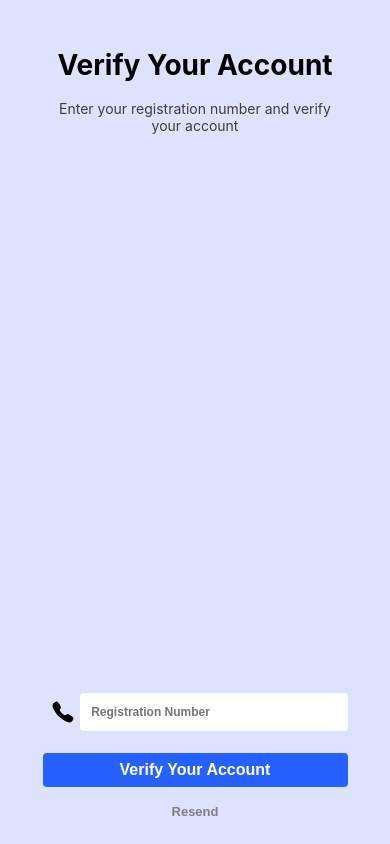
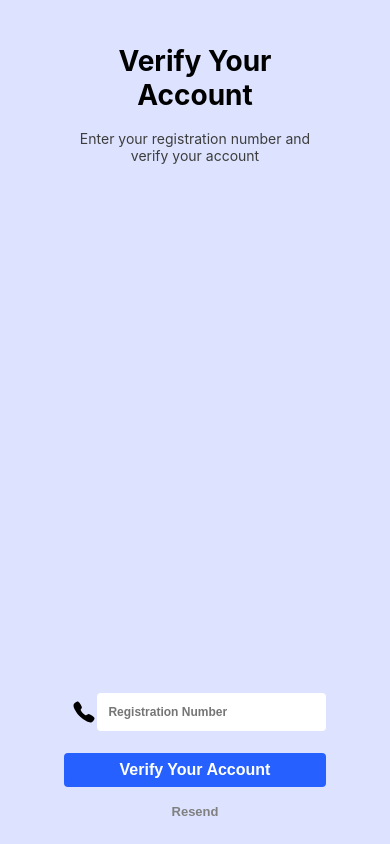
Before and after one commit to harshbrahmxatriya/company-base, a React (Create React App) app: page /verify-phone in a window 390 px wide. Built offline with nearby package versions, Linux system fonts and the light colour scheme.

Commit message:
add responsive UI

```diff
--- a/src/pages/Login.js
+++ b/src/pages/Login.js
@@ -9,6 +9,7 @@ function Login() {
           <img src="/company-image.jpg" alt="login graphics" />
         </div>
         <div className="Login__form-side">
+          <section>
             <div className="cancel-btn">
               <MdCancel
                 style={{
@@ -17,8 +18,9 @@ function Login() {
                 size={20}
               />
             </div>
-          <div className="form-content">
             <h1>Login</h1>
+          </section>
+          <section className="Login__botom-section">
             <div className="fieldset">
               <FaAddressCard size={20} />
               <input
@@ -27,7 +29,6 @@ function Login() {
                 className="field-input"
               />
             </div>
-
             <div className="fieldset Login__last-fieldset">
               <FaKey size={20} />
               <input
@@ -43,7 +44,7 @@ function Login() {
                 Sign up here
               </button>{" "}
             </p>
-          </div>
+          </section>
         </div>
       </div>
     </div>
--- a/src/pages/ResetPassword.js
+++ b/src/pages/ResetPassword.js
@@ -5,8 +5,12 @@ const ResetPassword = () => {
   return (
     <div className="ResetPassword">
       <div className="ResetPassword__overlay">
+        <div className="ResetPassword__form-side">
+          <section>
             <h1>Reset your password</h1>
             <p>Enter a valid password</p>
+          </section>
+          <section className="ResetPassword__bottom-section">
             <div className="fieldset">
               <FaKey size={12} />
               <input
@@ -25,6 +29,8 @@ const ResetPassword = () => {
             </div>
             <button className="submit-btn"> Verify Your Account </button>
             <button className="footer-btn">Resend</button>
+          </section>
+        </div>
       </div>
     </div>
   );
--- a/src/pages/SignUp.js
+++ b/src/pages/SignUp.js
@@ -12,6 +12,7 @@ const SignUp = () => {
           <img src="/company-image.jpg" alt="login graphics" />
         </div>
         <div className="SignUp__form-side">
+          <section>
             <div className="cancel-btn">
               <MdCancel
                 style={{
@@ -20,8 +21,10 @@ const SignUp = () => {
                 size={20}
               />
             </div>
-          <div className="form-content">
+
             <h1>SignUp</h1>
+          </section>
+          <section className="SignUp__bottom-section">
             <div className="fieldset">
               <FaAddressCard size={20} />
               <input
@@ -85,7 +88,7 @@ const SignUp = () => {
               Already have an account?
               <button className="footer-btn">Login here</button>{" "}
             </p>
-          </div>
+          </section>
         </div>
       </div>
     </div>
--- a/src/pages/VerifyEmail.js
+++ b/src/pages/VerifyEmail.js
@@ -4,11 +4,15 @@ const VerifyEmail = () => {
   return (
     <div className="VerifyPhone">
       <div className="VerifyPhone__overlay">
+        <div className="VerifyPhone__form-side">
+          <section>
             <h1>Verification</h1>
             <p>
-          The account verification code has been sent to your registered email
-          address<em>appblee@gmail.com</em>{" "}
+              The account verification code has been sent to your registered
+              email address<em>appblee@gmail.com</em>{" "}
             </p>
+          </section>
+          <section className="VerifyPhone__bottom-section">
             <div className="fieldset SignUp__last-fieldset">
               <FaKey size={12} />
               <input
@@ -19,6 +23,8 @@ const VerifyEmail = () => {
             </div>
             <button className="submit-btn"> Verify Your Account </button>
             <button className="footer-btn">Resend</button>
+          </section>
+        </div>
       </div>
     </div>
   );
--- a/src/pages/VerifyPhone.js
+++ b/src/pages/VerifyPhone.js
@@ -5,6 +5,7 @@ const VerifyPhone = () => {
   return (
     <div className="VerifyPhone">
       <div className="VerifyPhone__overlay">
+        <div className="VerifyPhone__form-side">
           <section>
             <h1>Verify Your Account</h1>
             <p>Enter your registration number and verify your account</p>
@@ -23,6 +24,7 @@ const VerifyPhone = () => {
           </section>
         </div>
       </div>
+    </div>
   );
 };
 
--- a/src/styles/pages/_VerifyPhone.scss
+++ b/src/styles/pages/_VerifyPhone.scss
@@ -4,18 +4,11 @@
   @include l.plain-canvas();
 
   &__overlay {
-    width: 30vw;
-    height: 25vh;
-    min-width: 409px;
-    min-height: 320px;
-    border-radius: 14px;
-    box-sizing: border-box;
-    box-shadow: 1px 1px 5px rgb(99, 99, 99);
-    display: flex;
-    background-color: var(--formBackground-color);
-    flex-direction: column;
-    padding: 0 52px;
-    box-sizing: border-box;
+    @include l.overlay(30vw, 25vh, 409px, 320px);
+  }
+  &__form-side {
+    @include l.form-side();
+    width: 100%;
   }
 
   h1 {
@@ -42,17 +35,13 @@
   }
   @media (max-width: 700px) {
     &__overlay {
-      width: 100vw;
-      height: 100vh;
-      box-shadow: none;
-      overflow: hidden;
-      border-radius: 0;
+      padding: 24px 32px;
+    }
+    &__form-side {
       justify-content: space-between;
-      padding-top: 48px;
-      padding-bottom: 24px;
-    }
-    h1 {
-      margin-top: 0;
+      h1 {
+        margin-top: 0;
+      }
     }
   }
 }
```
Also changed, not shown: src/styles/layout/_elements.scss (+9 -5 lines), src/styles/pages/_Login.scss (+23 -2 lines), src/styles/pages/_ResetPassword.scss (+26 -11 lines), src/styles/pages/_SignUp.scss (+22 -2 lines), public/dist/styles.css, 1 other file (tests, documents, lock files or other folders). Lines whose indentation alone changed are shown as unchanged.
